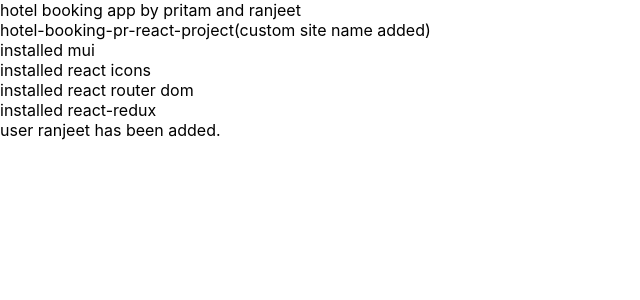
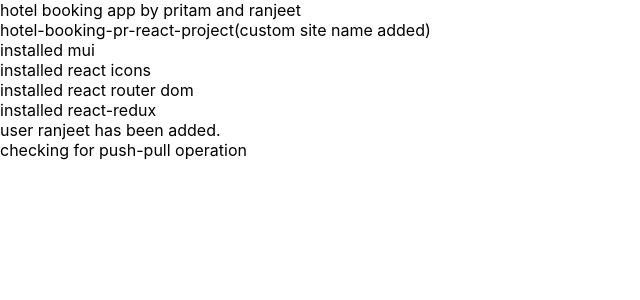
Before and after one commit to Pritam-Gayen/hotel-booking-pr-react-project, a React (Create React App) app: page / in a window 1280 px wide. Shown: the top 300 px of the page, without its empty margins (0-640 px from the left). Built offline with nearby package versions, Linux system fonts and the light colour scheme.

Commit message:
checking push-pull operation

```diff
--- a/src/App.js
+++ b/src/App.js
@@ -16,6 +16,8 @@
       installed react-redux
       <br></br>
       user ranjeet has been added.
+      <br></br>
+      checking for push-pull operation
     </>
   );
 }
```
